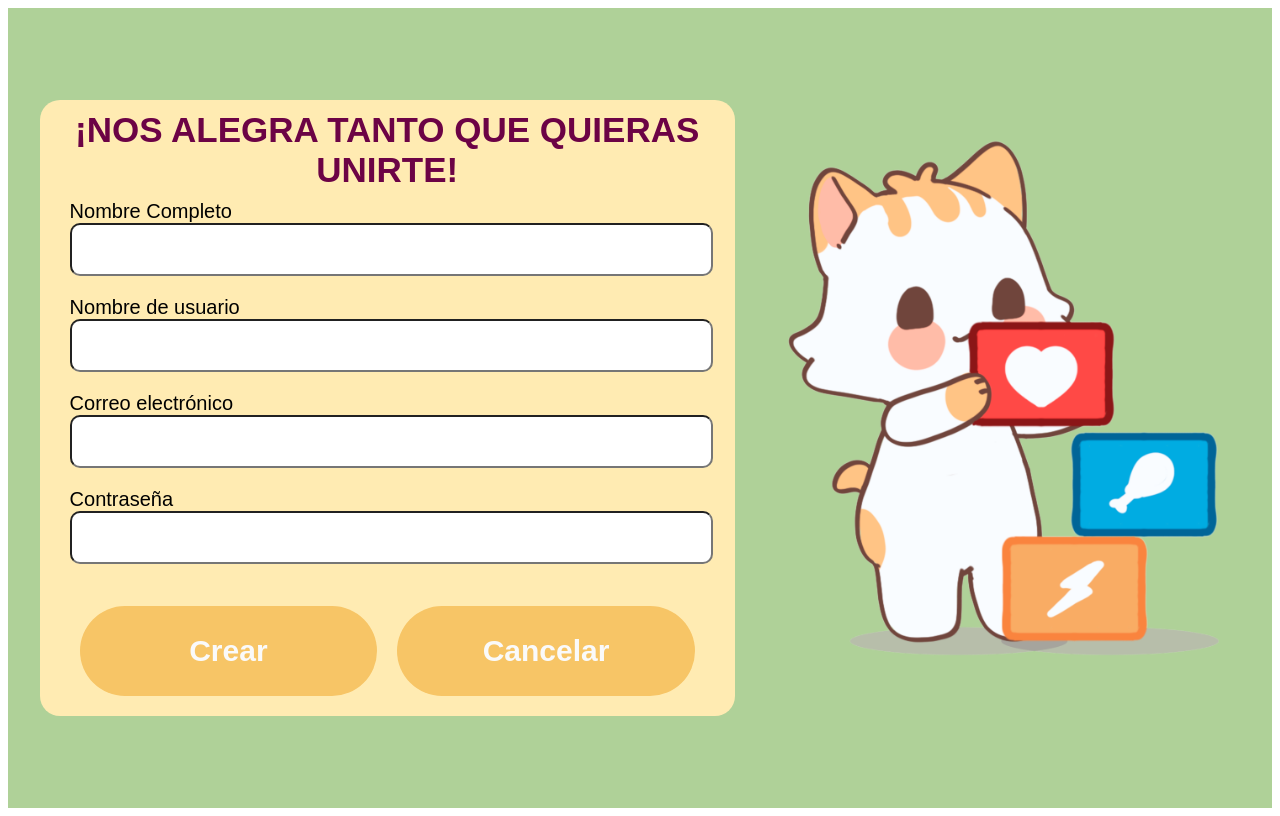
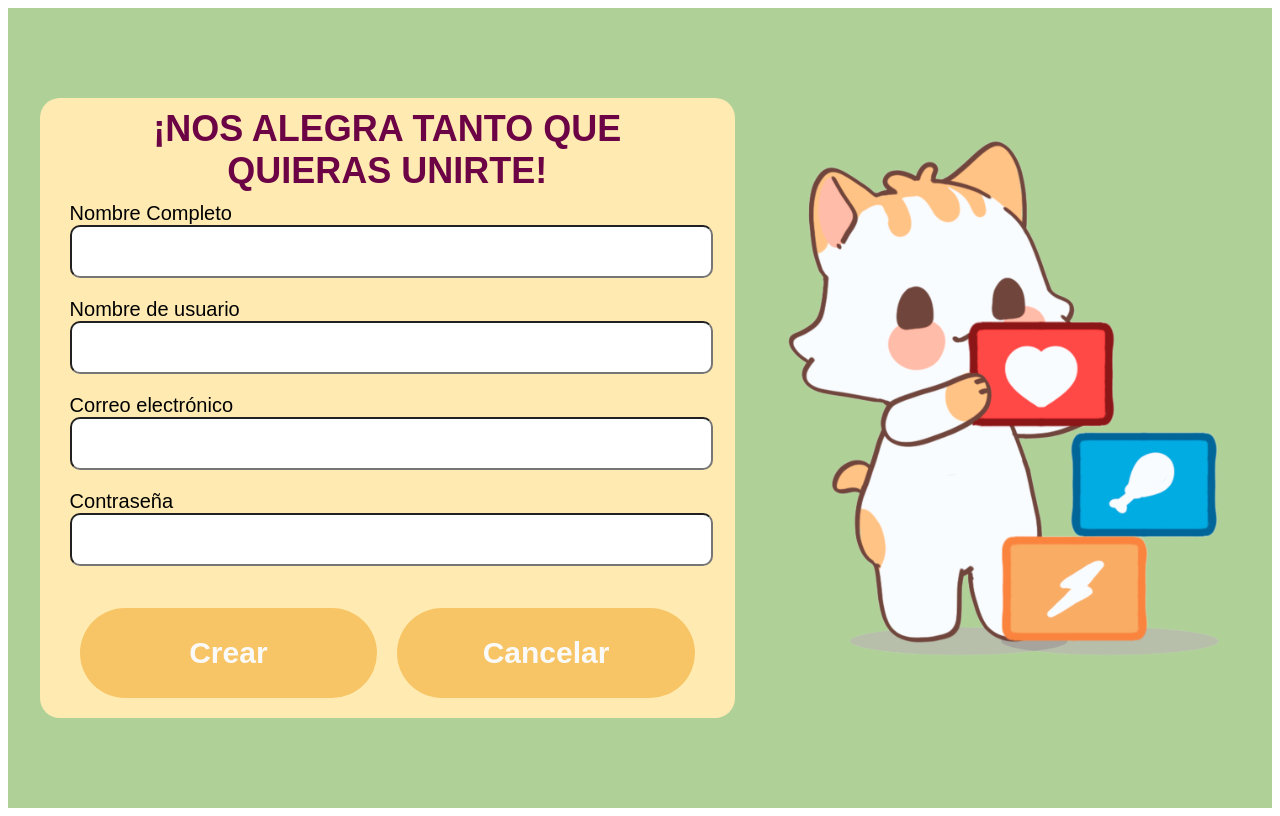
Before and after one commit to SaraP004/Harmony_Reflect, a React (Vite) app in the folder fronted/: page /create in a window 1280 px wide. Built offline with nearby package versions, Linux system fonts and the light colour scheme; a web font is replaced by a local one.

Commit message:
Actualizados los títulos en las paginas

```diff
--- a/fronted/src/styles/page_create.module.css
+++ b/fronted/src/styles/page_create.module.css
@@ -50,7 +50,7 @@
 .headline{
     display: flex; /*Alineo al centro automáticamente*/
     text-align: center; /*Posición de texto*/
-    font-size: 35px; /*Tamaño de letra*/
+    font-size: 36px; /*Tamaño de letra*/
     color: var(--Dark-red); /*Color de texto*/
     margin-bottom: 10px; /*Margen Abajo*/
 }
--- a/fronted/src/styles/page_login.module.css
+++ b/fronted/src/styles/page_login.module.css
@@ -51,7 +51,7 @@
 .headline{
     display: flex; /*Alineo al centro automáticamente*/
     text-align: center; /*Posición de texto*/
-    font-size: 35px; /*Tamaño de letra*/
+    font-size: 36px; /*Tamaño de letra*/
     color: var(--Dark-red); /*Color de texto*/
     margin-bottom: 10px; /*Margen Abajo*/
 }
```
